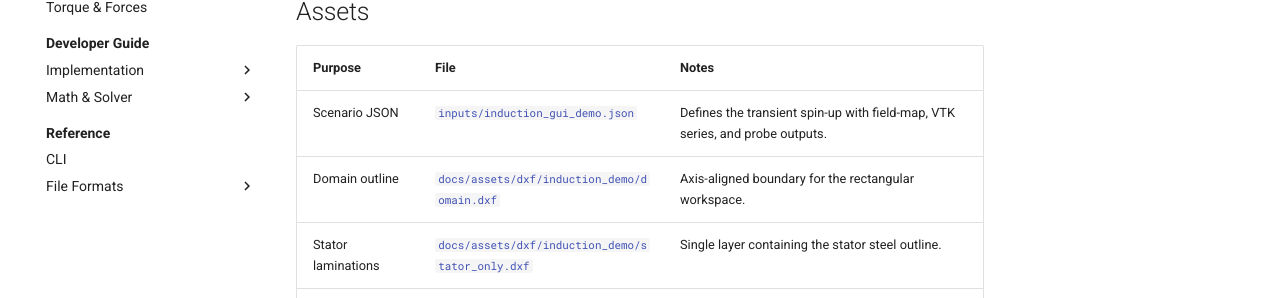
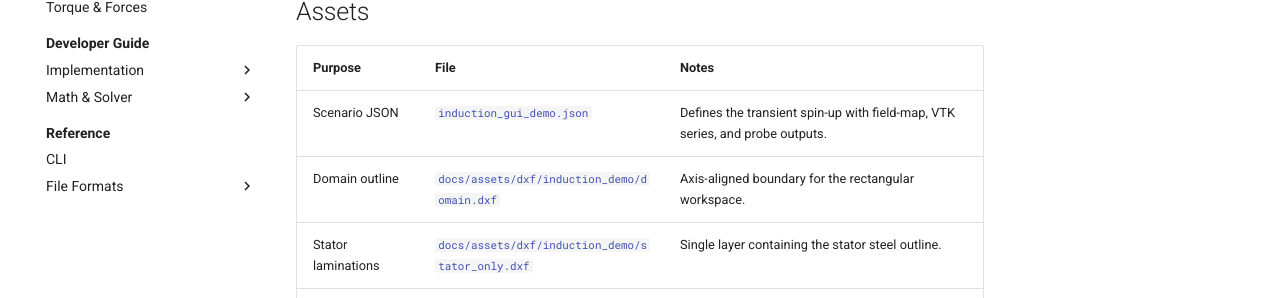
Before and after one commit to lpurdy01/mag_sim, an MkDocs documentation site: the page built from docs/user-guide/gui-workflows/induction-demo.md, in a window 1280 px wide and 900 px high. Shown: the part 328-626 px from the top of the window. Built offline with MkDocs 1.6.1 and Material for MkDocs 9.7.7, drawn with Linux system fonts in a browser that asks for light colours; comment, search, counter and statistics services are not loaded.

Commit message:
Fix induction workflow doc links and nav

```diff
--- a/docs/user-guide/gui-workflows/induction-demo.md
+++ b/docs/user-guide/gui-workflows/induction-demo.md
@@ -10,7 +10,7 @@
 
 | Purpose | File | Notes |
 | --- | --- | --- |
-| Scenario JSON | [`inputs/induction_gui_demo.json`](../../inputs/induction_gui_demo.json) | Defines the transient spin-up with field-map, VTK series, and probe outputs. |
+| Scenario JSON | [`induction_gui_demo.json`](https://raw.githubusercontent.com/lpurdy01/mag_sim/main/inputs/induction_gui_demo.json) | Defines the transient spin-up with field-map, VTK series, and probe outputs. |
 | Domain outline | [`docs/assets/dxf/induction_demo/domain.dxf`](../../assets/dxf/induction_demo/domain.dxf) | Axis-aligned boundary for the rectangular workspace. |
 | Stator laminations | [`docs/assets/dxf/induction_demo/stator_only.dxf`](../../assets/dxf/induction_demo/stator_only.dxf) | Single layer containing the stator steel outline. |
 | Rotor back-iron | [`docs/assets/dxf/induction_demo/rotor_core.dxf`](../../assets/dxf/induction_demo/rotor_core.dxf) | Rotor core polygon. |
--- a/mkdocs.yml
+++ b/mkdocs.yml
@@ -102,6 +102,7 @@
           - developer-guide/implementation/status.md
           - developer-guide/implementation/progress.md
           - developer-guide/implementation/flask-gui-progress.md
+          - developer-guide/implementation/AGENTS.md
           - developer-guide/implementation/validation-stages.md
           - developer-guide/implementation/solver-benchmarks.md
       - Math & Solver:
```
